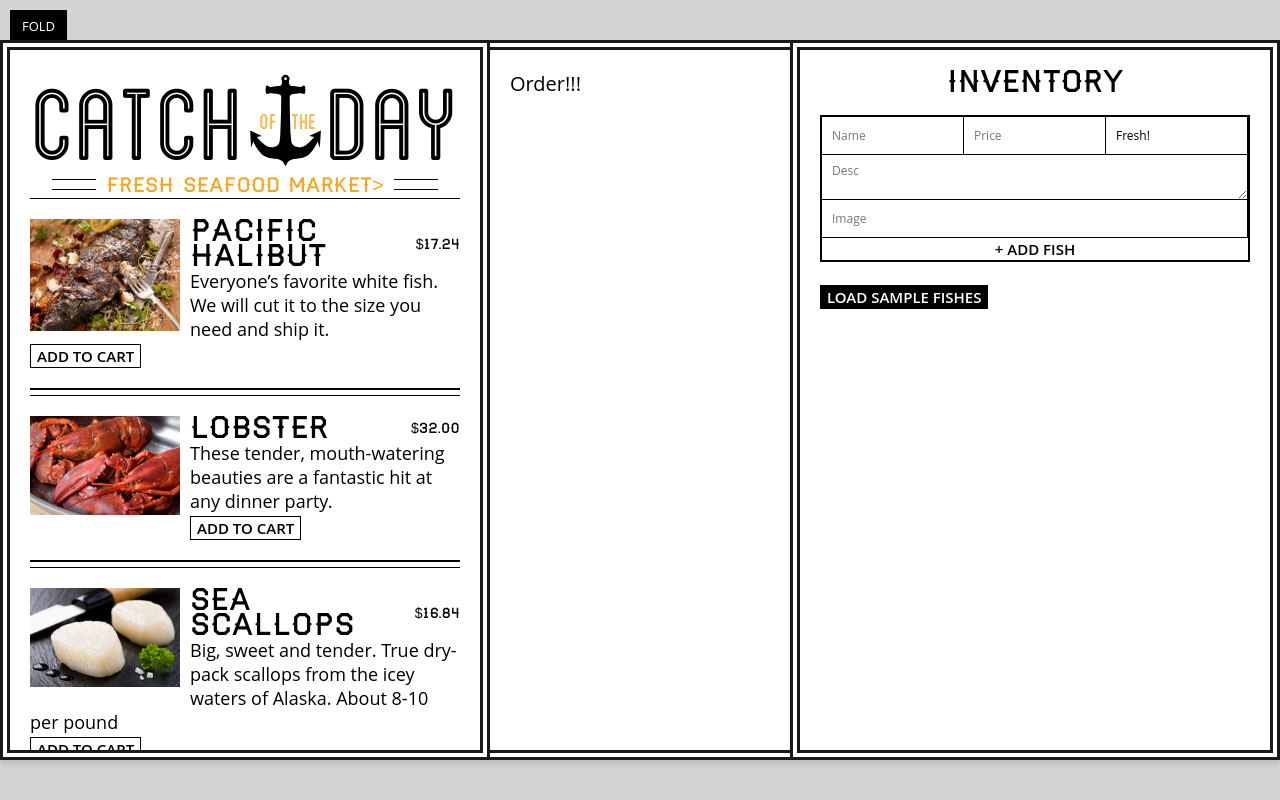
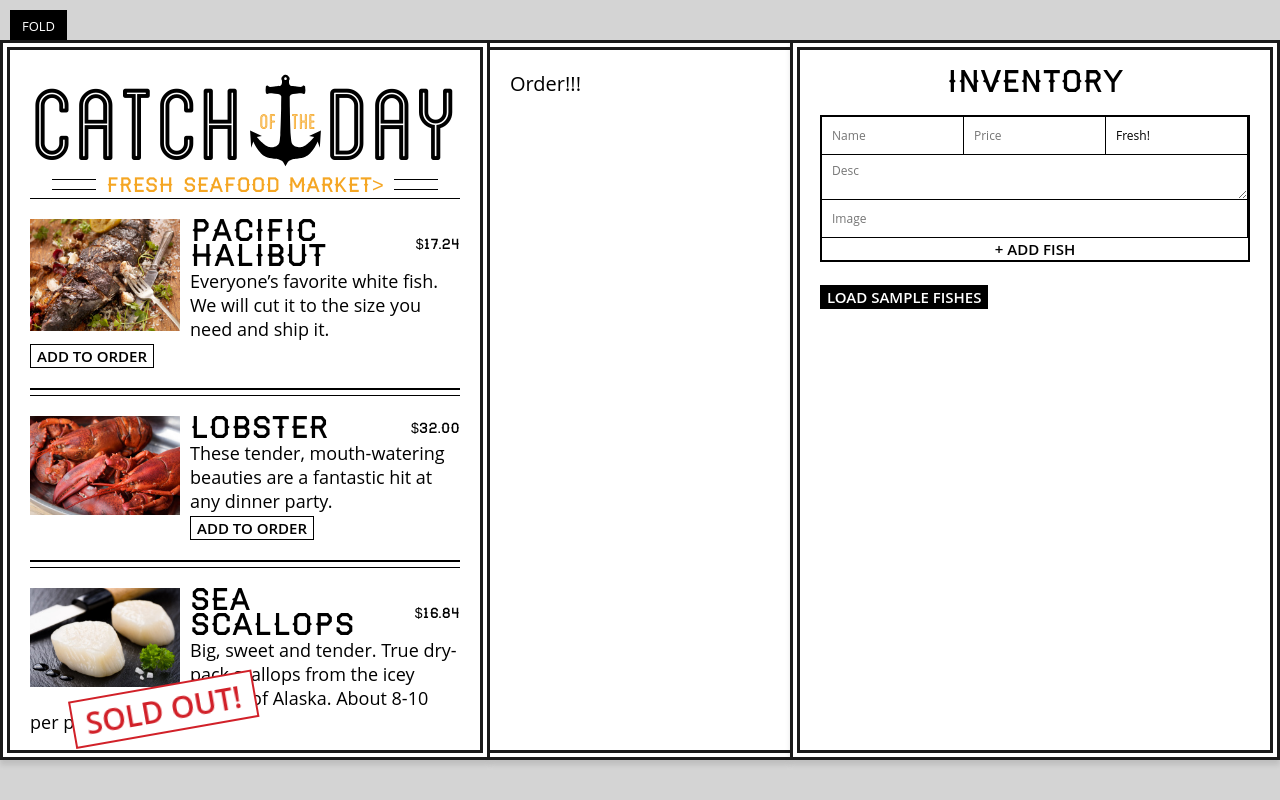
Before and after one commit to nhi-ngo/React-by-WesBos, a React (Create React App) app in the folder catch-of-the-day/: page /store/1 in a window 1280 px wide. Both pictures are taken after a click on the button "LOAD SAMPLE FISHES". Built offline with nearby package versions, Linux system fonts and the light colour scheme.

Commit message:
16 - Updating Order state

```diff
--- a/catch-of-the-day/src/components/App.js
+++ b/catch-of-the-day/src/components/App.js
@@ -17,11 +17,22 @@ class App extends React.Component {
     // 2. Add our new fish to that fishes variable
     fishes[`fish${Date.now()}`] = fish;
     // 3. Set the new fishes object to state
+    // this.setState({ fishes: fishes});
     this.setState({ fishes });
   };
 
   loadSampleFishes = () => {
     this.setState({ fishes: sampleFishes });
+  };
+
+  addToOrder = key => {
+    // 1. Take a copy of the state
+    const { order } = this.state;
+    // 2. Either add to the order, or update the number in our order
+    // if the order already exists, increment it by 1 otherwise return 1 for new order
+    order[key] = order[key] + 1 || 1;
+    // 3. Call setState to update our state object
+    this.setState({ order });
   };
 
   render() {
@@ -31,7 +42,7 @@ class App extends React.Component {
           <Header tagline="Fresh Seafood Market"></Header>
           <ul className="fishes">
             {Object.keys(this.state.fishes).map(key => (
-              <Fish key={key} details={this.state.fishes[key]} />
+              <Fish key={key} index={key} details={this.state.fishes[key]} addToOrder={this.addToOrder} />
             ))}
           </ul>
         </div>
@@ -43,3 +54,5 @@ class App extends React.Component {
 }
 
 export default App;
+
+// index={key} allows access to key
--- a/catch-of-the-day/src/components/Fish.js
+++ b/catch-of-the-day/src/components/Fish.js
@@ -2,8 +2,14 @@ import React from 'react';
 import { formatPrice } from '../helpers';
 
 class Fish extends React.Component {
+  // Either create the function separate or inline is fine.
+  // handleClick = () => {
+  //   this.props.addToOrder(this.props.index);
+  // };
+
   render() {
     const { image, name, price, desc, status } = this.props.details;
+    const isAvailable = status === 'available';
 
     return (
       <li className="menu-fish">
@@ -13,7 +19,9 @@ class Fish extends React.Component {
           <span className="price">{formatPrice(price)}</span>
         </h3>
         <p>{desc}</p>
-        <button type="submit">Add to Cart</button>
+        <button type="submit" disabled={!isAvailable} onClick={() => this.props.addToOrder(this.props.index)}>
+          {isAvailable ? 'Add To Order' : 'Sold Out!'}
+        </button>
       </li>
     );
   }
--- a/catch-of-the-day/src/components/Order.js
+++ b/catch-of-the-day/src/components/Order.js
@@ -1,4 +1,5 @@
 import React from 'react';
+import Fish from './Fish';
 
 class Order extends React.Component {
   render() {
```
